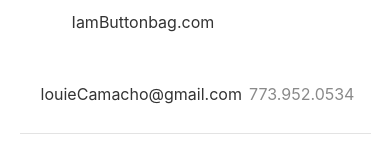
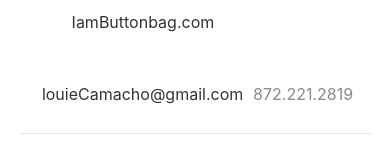
Before and after one commit to buttonbag/resume, a React (Create React App) app in the folder my-app/: page / in a window 390 px wide. Shown: the part 223-391 px from the top of the page. Built offline with nearby package versions, Linux system fonts and the light colour scheme.

Commit message:
phone number updated

```diff
--- a/my-app/src/components/Header.js
+++ b/my-app/src/components/Header.js
@@ -16,7 +16,7 @@
                     <a href="https://twitter.com/iambuttonbag"><i className="fab fa-twitter"></i></a>
                 </span>
                 <a href="mailto:louiecamacho@gmail.com">louieCamacho@gmail.com</a>
-                <span>773.952.0534</span>
+                <span>872.221.2819</span>
             </div>{/* <!-- /contact info --> */}
         </div>
     )
```
